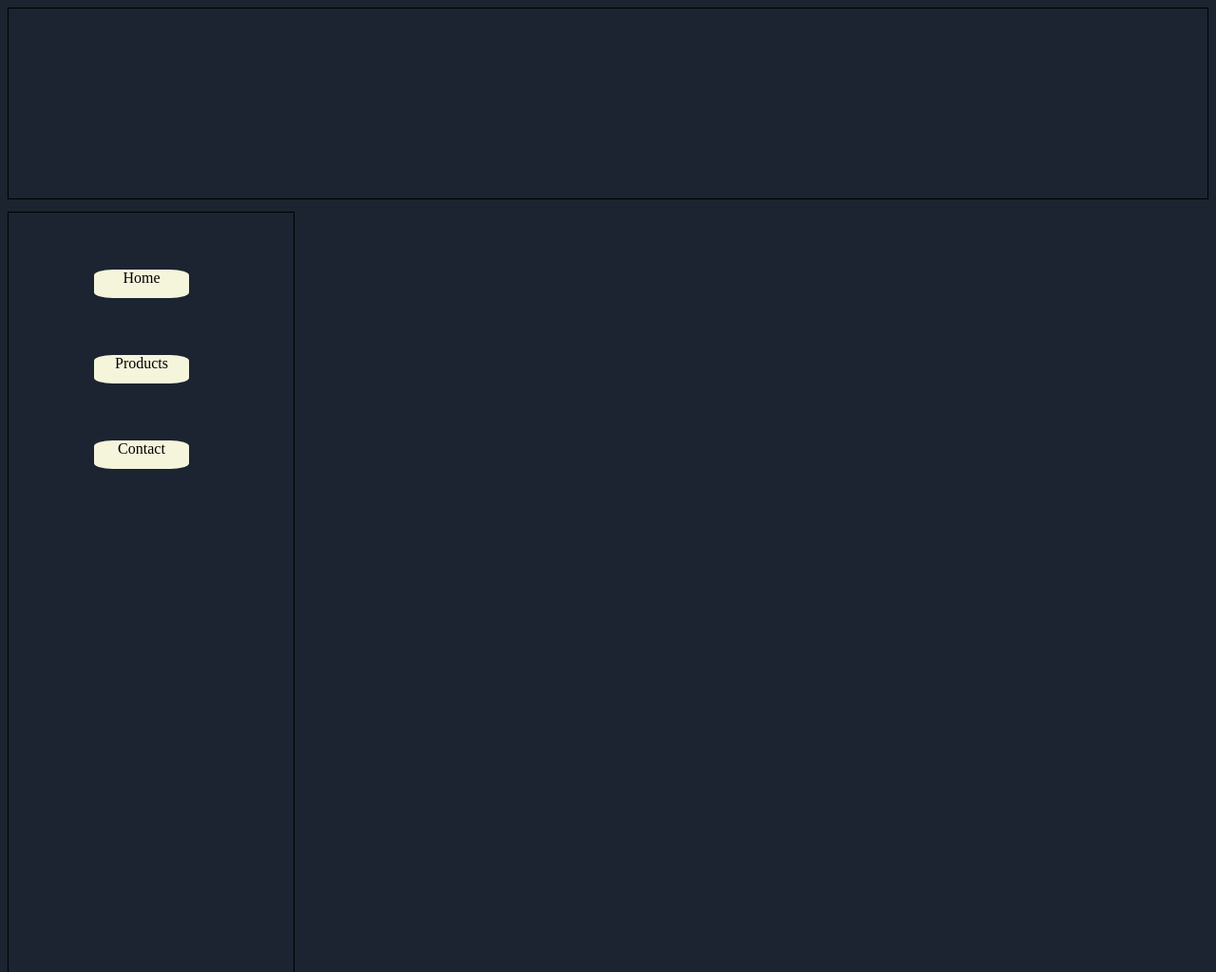
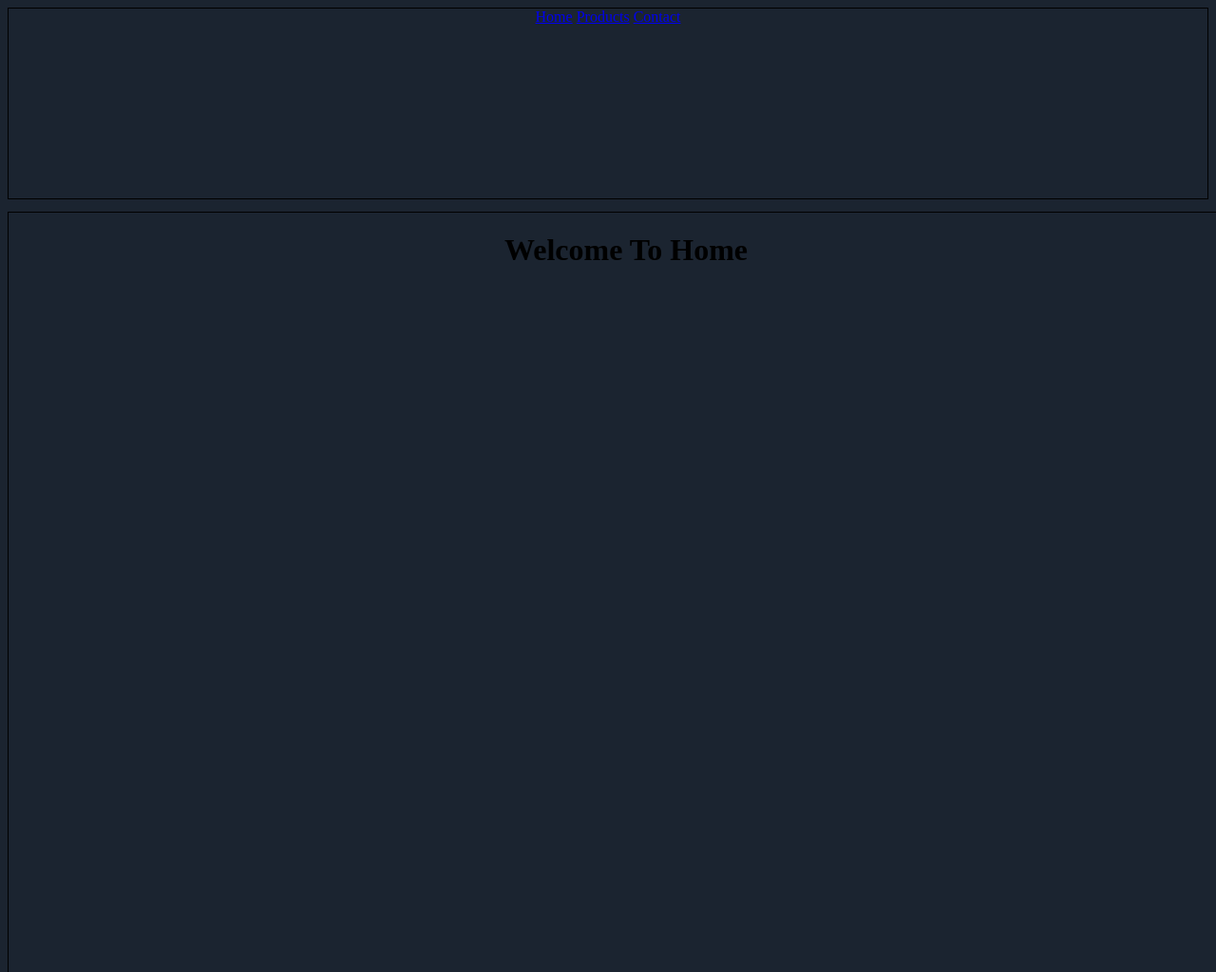
Before and after one commit to LouLiNation/LouLiNation.github.io, a plain HTML site: page index.html in a window 1280 px wide. Shown: the top 1024 px of the page at 95% size. Drawn offline with Linux system fonts and the light colour scheme.

Commit message:
Update index.html

```diff
--- a/index.html
+++ b/index.html
@@ -9,14 +9,13 @@
 </head>
 <body>
 
-    <header>
-
-    </header>
-    <nav>
+    <header style="text-align: center;">
         <a onclick="changeHome()" href="#">Home</a>
         <a onclick="changeProducts()" href="#">Products</a>
         <a onclick="change()" href="#">Contact</a>
-    </nav>
+
+    </header>
+
     <section>
         <iframe id="myFrame" src="home.html" width="1300" height="800"  frameborder="0"></iframe>
     </section>
```
